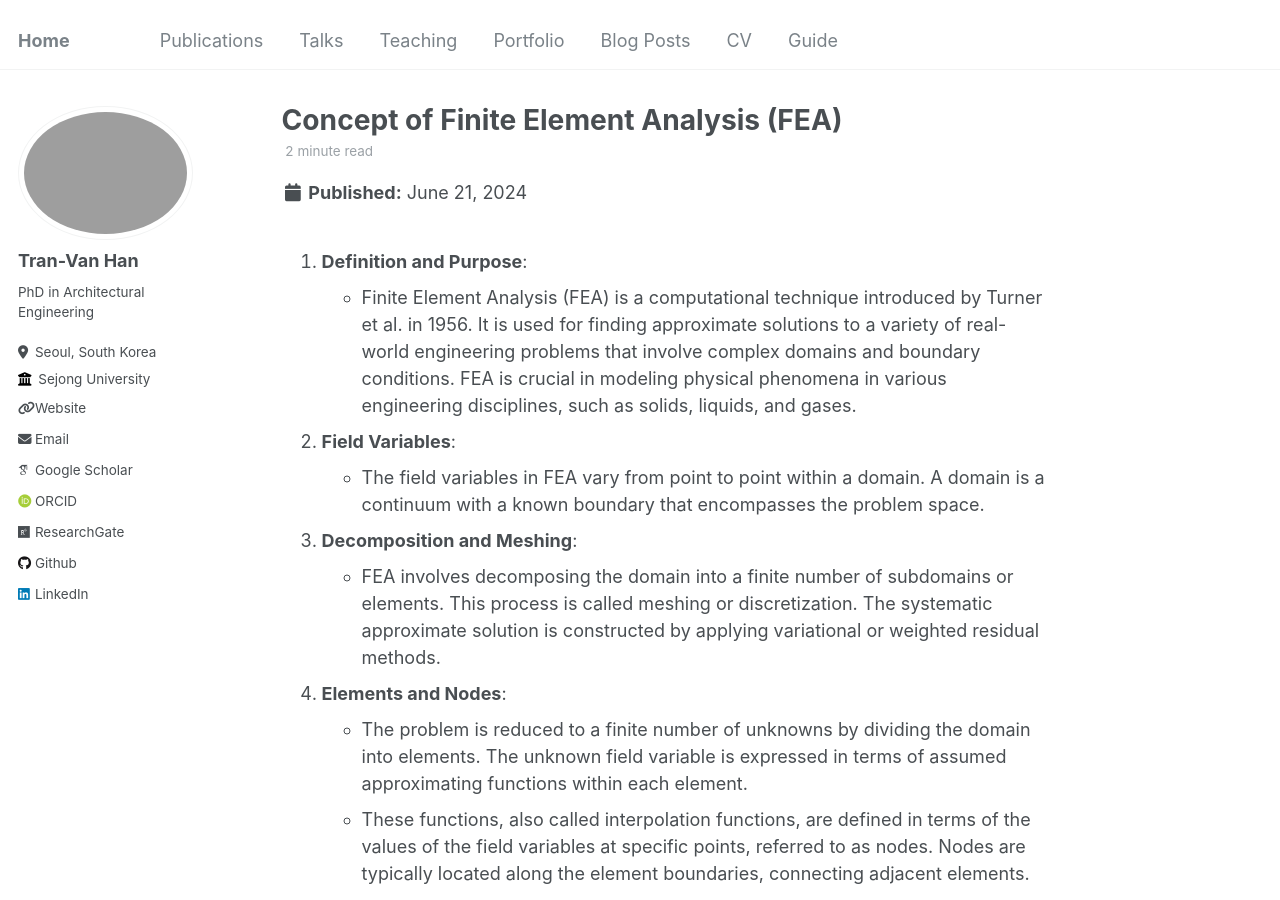
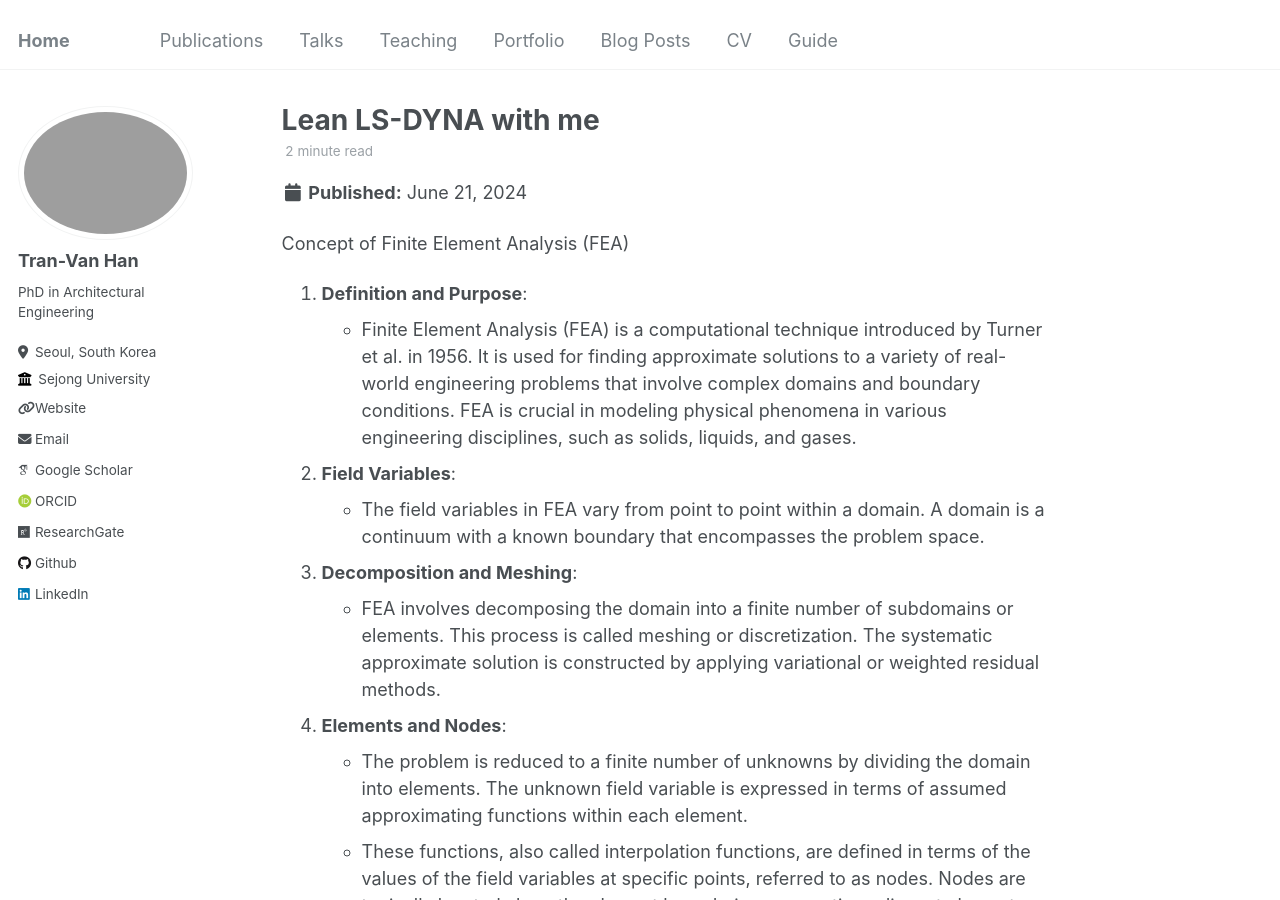
Before and after one commit to tranhan1405/tranhan1405.github.io, a Jekyll site: the page built from _posts/2013-08-14-blog-post-2.md, in a window 1280 px wide and 900 px high. Built offline with Jekyll 4.4.1, drawn with Linux system fonts in a browser that asks for light colours; some web fonts are replaced; some of the changed text lies outside the part shown.

Commit message:
Update 2013-08-14-blog-post-2.md

```diff
--- a/_posts/2013-08-14-blog-post-2.md
+++ b/_posts/2013-08-14-blog-post-2.md
@@ -1,14 +1,15 @@
 ---
-title: 'Concept of Finite Element Analysis (FEA)'
+title: 'Lean LS-DYNA with me'
 date: 2024-06-21
 permalink: /posts/2013/08/blog-post-2/
 tags:
-  - cool posts
-  - category1
-  - category2
+  - LS-DYNA
+  - FEA
+  - FEM
+  - Tutorial
 ---
 
-
+Concept of Finite Element Analysis (FEA)
 
 1. **Definition and Purpose**:
    - Finite Element Analysis (FEA) is a computational technique introduced by Turner et al. in 1956. It is used for finding approximate solutions to a variety of real-world engineering problems that involve complex domains and boundary conditions. FEA is crucial in modeling physical phenomena in various engineering disciplines, such as solids, liquids, and gases.
```
